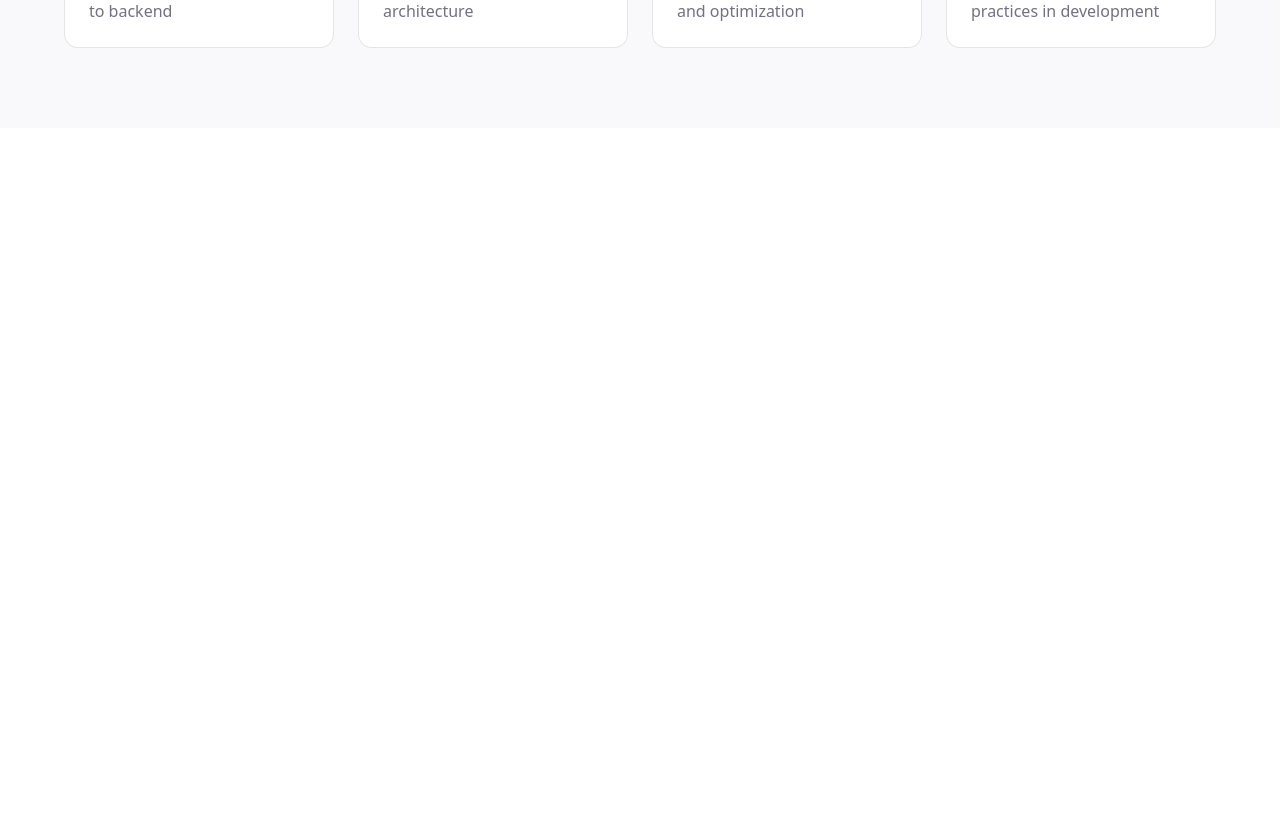
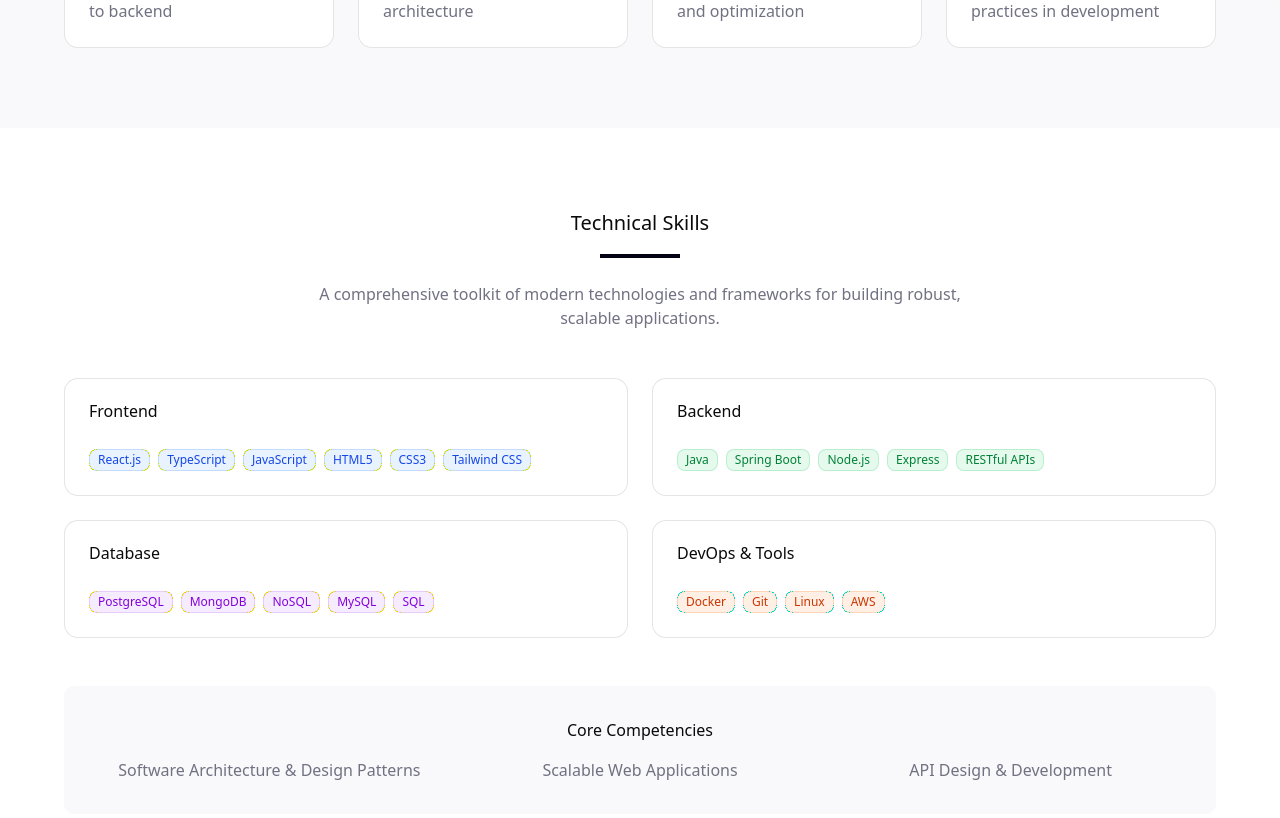
Before and after one commit to joaovictor-jpg/portfilio, a Next.js app: page / in a window 1280 px wide. Shown: the part 1260-2078 px from the top of the page. Before the commit the page ends 1388 px from the top, so only its background shows below. Built offline with nearby package versions, Linux system fonts and the light colour scheme.

Commit message:
feature: implement Skills

```diff
--- a/src/app/components/skill/skillsData.ts
+++ b/src/app/components/skill/skillsData.ts
@@ -17,12 +17,12 @@ export const skillCategories: SkillCategory[] = [
     },
     {
         category: "Database",
-        skills: ["PostgreSQL", "MongoDB", "NoSQL", "Database Modeling", "SQL"],
+        skills: ["PostgreSQL", "MongoDB", "NoSQL", "MySQL", "SQL"],
         color: "bg-purple-500/10 text-purple-700 dark:text-purple-400 border-purple-500/20",
     },
     {
         category: "DevOps & Tools",
-        skills: ["Docker", "Git", "CI/CD", "Linux", "AWS"],
+        skills: ["Docker", "Git", "Linux", "AWS"],
         color: "bg-orange-500/10 text-orange-700 dark:text-orange-400 border-orange-500/20",
     },
 ];
--- a/src/app/page.tsx
+++ b/src/app/page.tsx
@@ -2,6 +2,7 @@
 import { Navigation } from "@/app/components/navigation/Navigation";
 import { Hero } from "@/app/components/hero/Hero";
 import { About } from "@/app/components/about/About";
+import { Skills } from "@/app/components/skill/Skills";
 
 export default function Home() {
   return (
@@ -10,6 +11,7 @@ export default function Home() {
       <main>
         <Hero />
         <About />
+        <Skills />
       </main>
     </div>
   );
```
